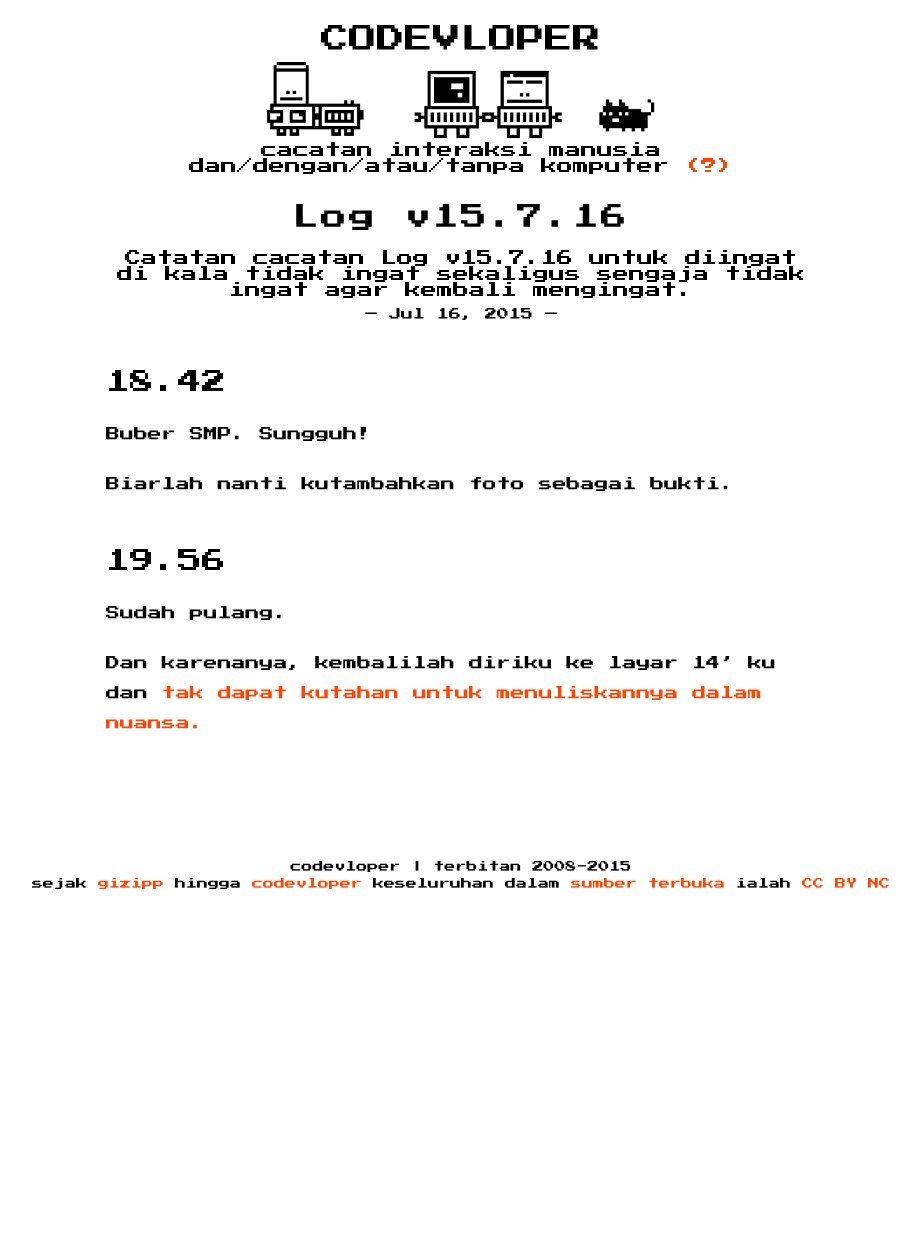
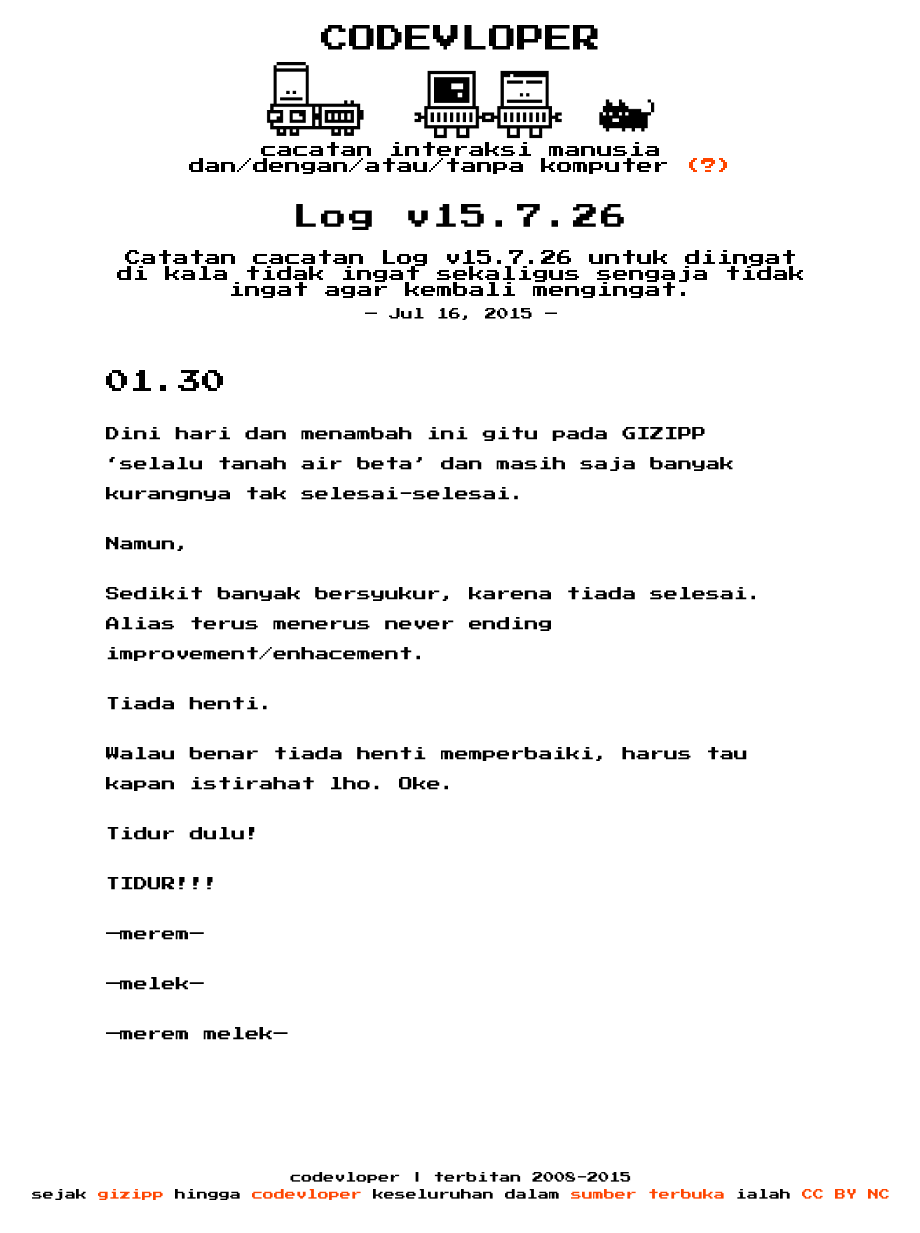
Before and after one commit to gizipp/blogspot, a Jekyll site: the page built from _posts/log/2015-07-16-log-v15-7-16.markdown, in a window 1280 px wide. Shown: the whole page, without its empty margins (179-1099 px from the left). Built offline with Jekyll 4.4.1, drawn with Linux system fonts in a browser that asks for light colours; before the commit the page ends 925 px from its top, so only the background shows below that.

Commit message:
add post

```diff
--- a/_posts/log/2015-07-16-log-v15-7-16.markdown
+++ b/_posts/log/2015-07-16-log-v15-7-16.markdown
@@ -1,18 +1,28 @@
 ---
 layout: post
-title: Log v15.7.16
-desc: Catatan cacatan Log v15.7.16 untuk diingat di kala tidak ingat sekaligus sengaja tidak ingat agar kembali mengingat.
+title: Log v15.7.26
+desc: Catatan cacatan Log v15.7.26 untuk diingat di kala tidak ingat sekaligus sengaja tidak ingat agar kembali mengingat.
 category: 'log'
 ---
 
-### 18.42
+### 01.30
 
-Buber SMP. Sungguh!
+Dini hari dan menambah ini gitu pada GIZIPP 'selalu tanah air beta' dan masih saja banyak kurangnya tak selesai-selesai.
 
-Biarlah nanti kutambahkan foto sebagai bukti.
+Namun,
 
-### 19.56
+Sedikit banyak bersyukur, karena tiada selesai. Alias terus menerus never ending improvement/enhacement.
 
-Sudah pulang.
+Tiada henti.
 
-Dan karenanya, kembalilah diriku ke layar 14' ku dan [tak dapat kutahan untuk menuliskannya dalam nuansa.](/null/masa-depan-ialah-pembunuh.html)
+Walau benar tiada henti memperbaiki, harus tau kapan istirahat lho. Oke.
+
+Tidur dulu!
+
+TIDUR!!!
+
+---merem---
+
+---melek---
+
+---merem melek---
```
